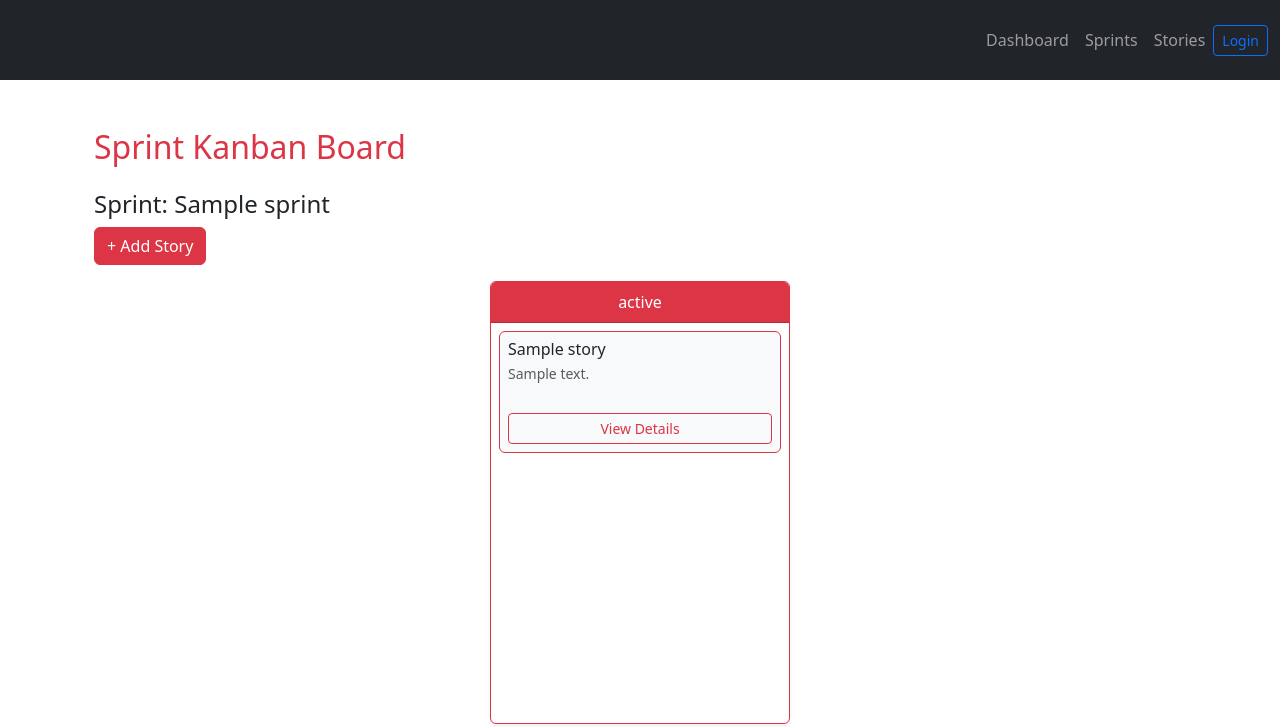
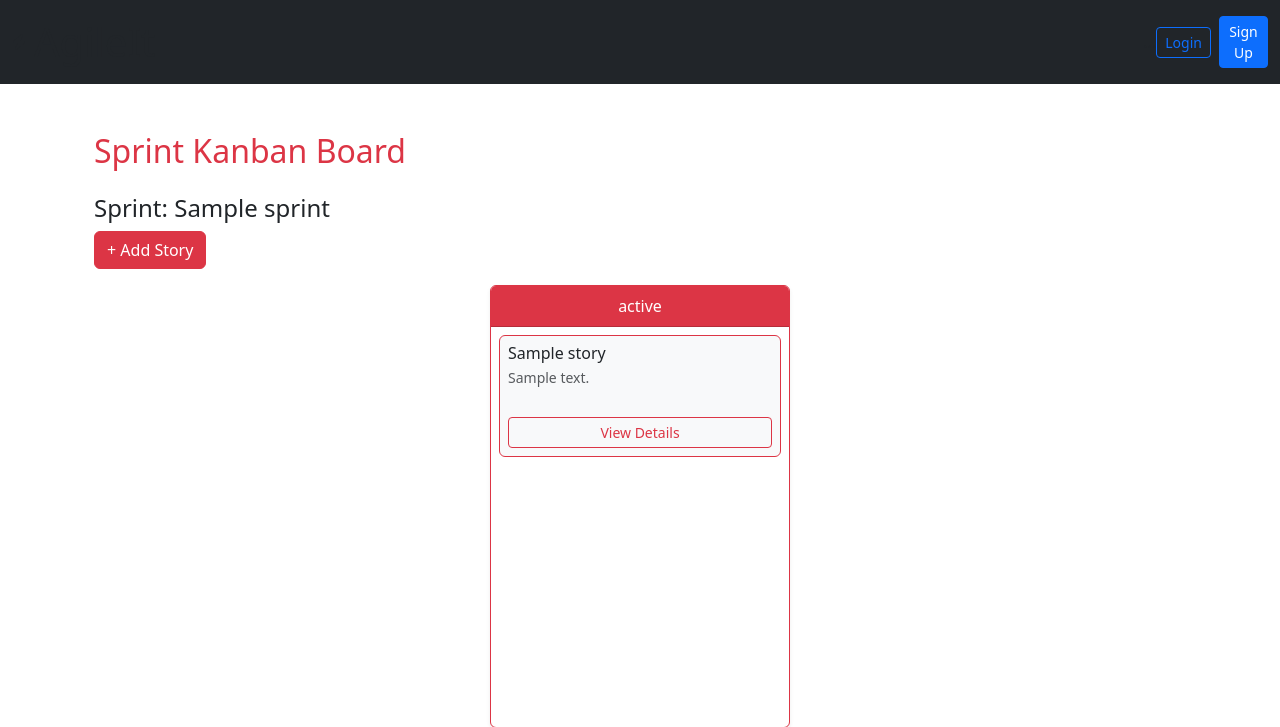
Before and after one commit to JoshThould/CapstoneAgileIt, a Django app: template agileit/sprints/templates/sprints/kanban.html in a window 1280 px wide. Shown: the top 727 px of the page. Run offline with Django 5.2, Linux system fonts and the light colour scheme; the template is opened without the code that fills it: most values are stand-ins (such as "Sample title", 1, 10 or a date in 2020); some libraries are stand-ins or nearby versions.

Commit message:
Refactor user authentication links in base template for improved readability and maintainability

```diff
--- a/agileit/sprints/templates/sprints/base.html
+++ b/agileit/sprints/templates/sprints/base.html
@@ -1,4 +1,7 @@
 {% load static %}
+{% url 'account_login' as login_url %}
+{% url 'account_signup' as signup_url %}
+{% url 'account_logout' as logout_url %}
 <!DOCTYPE html>
 <html lang="en">
 <head>
@@ -35,16 +38,10 @@
 <!-- Navigation + User Actions -->
 <div class="collapse navbar-collapse" id="mainNavbar">
   <div class="container d-flex flex-column flex-lg-row justify-content-between align-items-start align-items-lg-center py-2">
+
+    <!-- Nav links -->
     <ul class="navbar-nav me-auto mb-2 mb-lg-0">
-          <li class="nav-item">
-            <a class="nav-link {% if request.resolver_match.url_name == 'dashboard' %}active{% endif %}" href="{% url 'sprints:dashboard' %}">Dashboard</a>
-          </li>
-          <li class="nav-item">
-            <a class="nav-link {% if request.resolver_match.url_name == 'sprint-list' %}active{% endif %}" href="{% url 'sprints:sprint-list' %}">Sprints</a>
-          </li>
-          <li class="nav-item">
-            <a class="nav-link {% if request.resolver_match.url_name == 'story-list' %}active{% endif %}" href="{% url 'sprints:story-list' %}">Stories</a>
-          </li>
+      ...
     </ul>
 
     <!-- User Actions -->
@@ -52,13 +49,16 @@
       {% if user.is_authenticated %}
         <div class="user-badge me-2">{{ user.username|slice:":1"|upper }}</div>
         <span class="me-3">{{ user.username }}</span>
-            <a href="{% url 'account_logout' %}" class="btn btn-sm btn-outline-light">Logout</a>
+        <a href="{{ logout_url }}" class="btn btn-sm btn-outline-light">Logout</a>
       {% else %}
-            <a class="btn btn-sm btn-outline-primary" href="{% url 'account_login' %}">Login</a>
+        <a class="btn btn-sm btn-outline-primary me-2" href="{{ login_url }}">Login</a>
+        <a class="btn btn-sm btn-primary" href="{{ signup_url }}">Sign Up</a>
       {% endif %}
     </div>
+
   </div>
 </div>
+
   </nav>
 </header>
 
```
Lines whose indentation alone changed are shown as unchanged.
